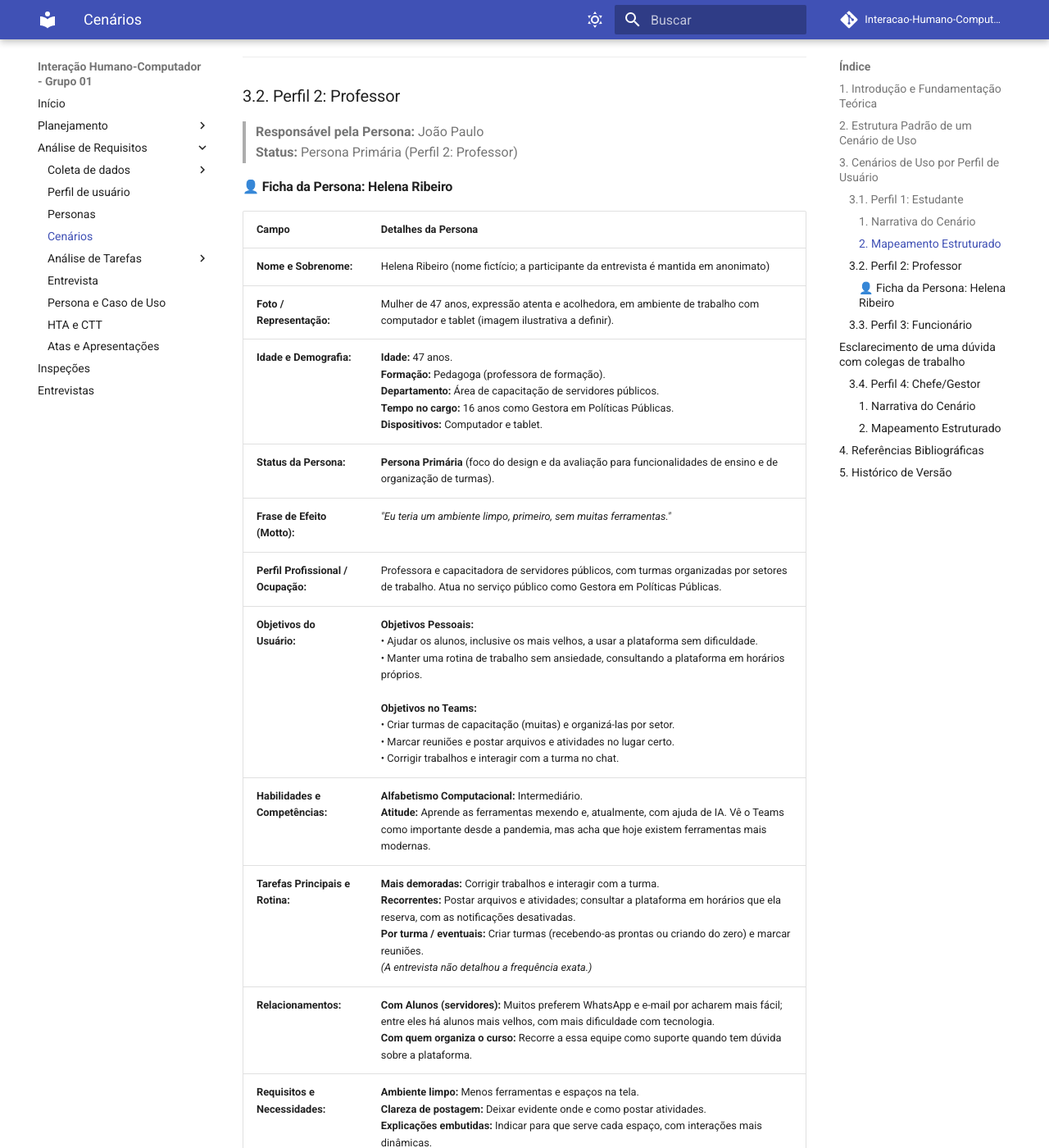
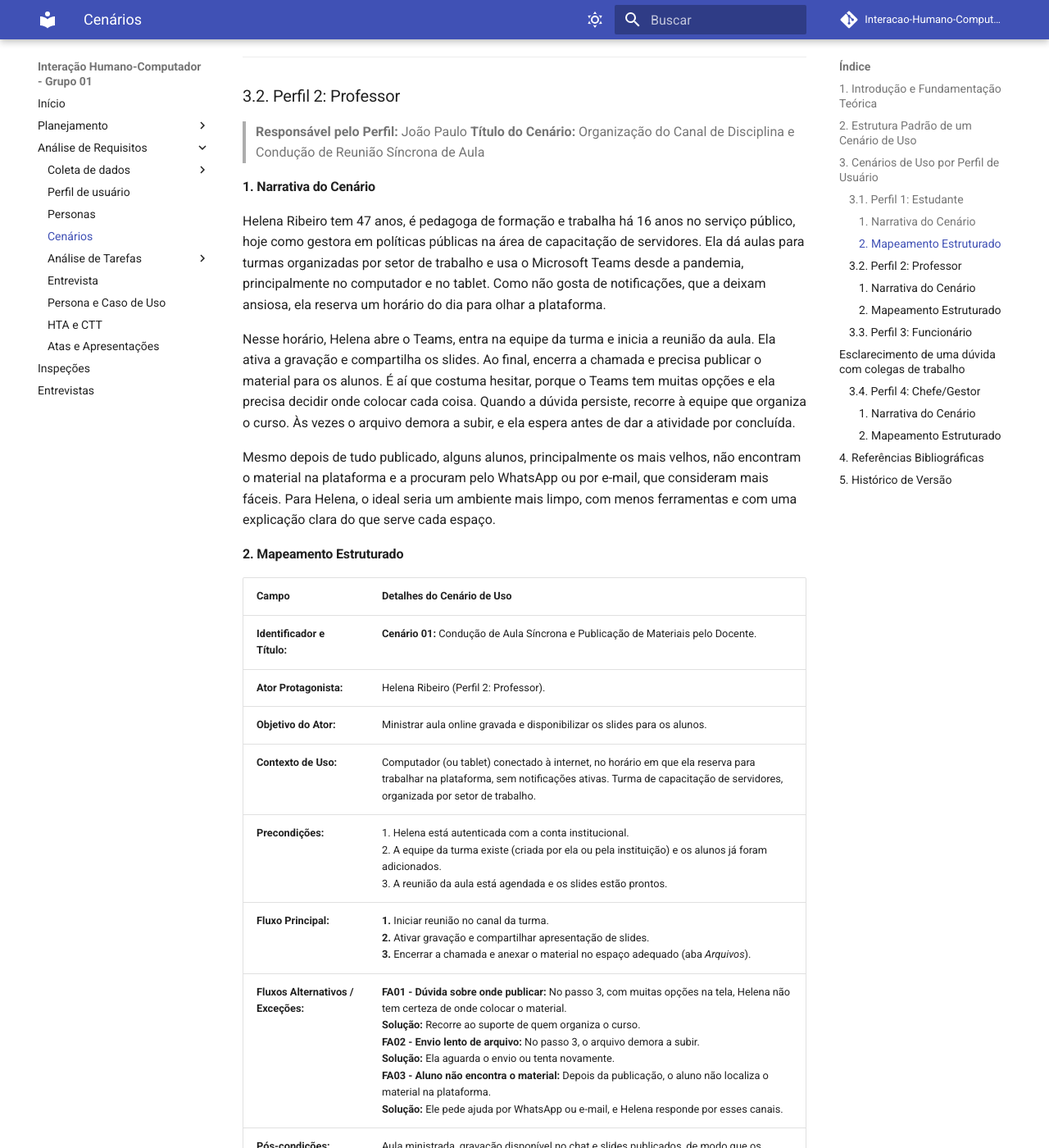
Before and after one commit to Interacao-Humano-Computador/2026.2-Grupo01, an MkDocs documentation site: the page built from docs/analise_de_requisitos/cenarios.md, in a window 1280 px wide and 1400 px high, scrolled down 1897 px. Shown: the whole window at 82% size. Built offline with MkDocs 1.6.1 and Material for MkDocs 9.7.7, drawn with Linux system fonts in a browser that asks for light colours; comment, search, counter and statistics services are not loaded; some of the changed text lies outside the part shown.

Commit message:
Update cenarios.md

```diff
--- a/docs/analise_de_requisitos/cenarios.md
+++ b/docs/analise_de_requisitos/cenarios.md
@@ -51,28 +51,34 @@ ante inserir o texto narrativo em formato de história da persona Estudante]*
 | **Avaliação de IHC:**               | Como a interface confirma ao estudante que a entrega foi concluída com sucesso?                                                                       |
 
 ---
-
 ### 3.2. Perfil 2: Professor
 
-> **Responsável pela Persona:** João Paulo
-> **Status:** Persona Primária (Perfil 2: Professor)
+> **Responsável pelo Perfil:** João Paulo
+> **Título do Cenário:** Organização do Canal de Disciplina e Condução de Reunião Síncrona de Aula
 
-#### 👤 Ficha da Persona: Helena Ribeiro
-| Campo                               | Detalhes da Persona |
-| :---------------------------------- | :------------------ |
-| **Nome e Sobrenome:**               | Helena Ribeiro (nome fictício; a participante da entrevista é mantida em anonimato) |
-| **Foto / Representação:**           | Mulher de 47 anos, expressão atenta e acolhedora, em ambiente de trabalho com computador e tablet (imagem ilustrativa a definir). |
-| **Idade e Demografia:**             | **Idade:** 47 anos.<br>**Formação:** Pedagoga (professora de formação).<br>**Departamento:** Área de capacitação de servidores públicos.<br>**Tempo no cargo:** 16 anos como Gestora em Políticas Públicas.<br>**Dispositivos:** Computador e tablet. |
-| **Status da Persona:**              | **Persona Primária** (foco do design e da avaliação para funcionalidades de ensino e de organização de turmas). |
-| **Frase de Efeito (Motto):**        | *"Eu teria um ambiente limpo, primeiro, sem muitas ferramentas."* |
-| **Perfil Profissional / Ocupação:** | Professora e capacitadora de servidores públicos, com turmas organizadas por setores de trabalho. Atua no serviço público como Gestora em Políticas Públicas. |
-| **Objetivos do Usuário:**           | **Objetivos Pessoais:**<br>• Ajudar os alunos, inclusive os mais velhos, a usar a plataforma sem dificuldade.<br>• Manter uma rotina de trabalho sem ansiedade, consultando a plataforma em horários próprios.<br><br>**Objetivos no Teams:**<br>• Criar turmas de capacitação (muitas) e organizá-las por setor.<br>• Marcar reuniões e postar arquivos e atividades no lugar certo.<br>• Corrigir trabalhos e interagir com a turma no chat. |
-| **Habilidades e Competências:**     | **Alfabetismo Computacional:** Intermediário.<br>**Atitude:** Aprende as ferramentas mexendo e, atualmente, com ajuda de IA. Vê o Teams como importante desde a pandemia, mas acha que hoje existem ferramentas mais modernas. |
-| **Tarefas Principais e Rotina:**    | **Mais demoradas:** Corrigir trabalhos e interagir com a turma.<br>**Recorrentes:** Postar arquivos e atividades; consultar a plataforma em horários que ela reserva, com as notificações desativadas.<br>**Por turma / eventuais:** Criar turmas (recebendo-as prontas ou criando do zero) e marcar reuniões.<br>*(A entrevista não detalhou a frequência exata.)* |
-| **Relacionamentos:**                | **Com Alunos (servidores):** Muitos preferem WhatsApp e e-mail por acharem mais fácil; entre eles há alunos mais velhos, com mais dificuldade com tecnologia.<br>**Com quem organiza o curso:** Recorre a essa equipe como suporte quando tem dúvida sobre a plataforma. |
-| **Requisitos e Necessidades:**      | **Ambiente limpo:** Menos ferramentas e espaços na tela.<br>**Clareza de postagem:** Deixar evidente onde e como postar atividades.<br>**Explicações embutidas:** Indicar para que serve cada espaço, com interações mais dinâmicas.<br>**Envio ágil:** Subida de arquivos mais rápida.<br>**Notificações:** Poder reduzi-las ou desativá-las. |
-| **Frustrações e Gambiarras:**       | **Frustrações:** Não saber em qual espaço colocar cada coisa (tarefa, conversa com o aluno) por causa da quantidade de opções; demora no envio de arquivos; excesso de ferramentas que dificulta o uso pelos alunos; notificações que a deixam ansiosa; dificuldade inicial na pandemia para gravar aulas e colocar material na plataforma.<br>**Soluções de Contorno:** Alunos recorrem ao WhatsApp e ao e-mail porque não encontram as coisas na plataforma; ela conta com o suporte de quem organiza o curso. |
+#### 1. Narrativa do Cenário
 
+Helena Ribeiro tem 47 anos, é pedagoga de formação e trabalha há 16 anos no serviço público, hoje como gestora em políticas públicas na área de capacitação de servidores. Ela dá aulas para turmas organizadas por setor de trabalho e usa o Microsoft Teams desde a pandemia, principalmente no computador e no tablet. Como não gosta de notificações, que a deixam ansiosa, ela reserva um horário do dia para olhar a plataforma.
+
+Nesse horário, Helena abre o Teams, entra na equipe da turma e inicia a reunião da aula. Ela ativa a gravação e compartilha os slides. Ao final, encerra a chamada e precisa publicar o material para os alunos. É aí que costuma hesitar, porque o Teams tem muitas opções e ela precisa decidir onde colocar cada coisa. Quando a dúvida persiste, recorre à equipe que organiza o curso. Às vezes o arquivo demora a subir, e ela espera antes de dar a atividade por concluída.
+
+Mesmo depois de tudo publicado, alguns alunos, principalmente os mais velhos, não encontram o material na plataforma e a procuram pelo WhatsApp ou por e-mail, que consideram mais fáceis. Para Helena, o ideal seria um ambiente mais limpo, com menos ferramentas e com uma explicação clara do que serve cada espaço.
+
+#### 2. Mapeamento Estruturado
+
+| Campo                               | Detalhes do Cenário de Uso |
+| :---------------------------------- | :------------------------- |
+| **Identificador e Título:**         | **Cenário 01:** Condução de Aula Síncrona e Publicação de Materiais pelo Docente. |
+| **Ator Protagonista:**              | Helena Ribeiro (Perfil 2: Professor). |
+| **Objetivo do Ator:**               | Ministrar aula online gravada e disponibilizar os slides para os alunos. |
+| **Contexto de Uso:**                | Computador (ou tablet) conectado à internet, no horário em que ela reserva para trabalhar na plataforma, sem notificações ativas. Turma de capacitação de servidores, organizada por setor de trabalho. |
+| **Precondições:**                   | 1. Helena está autenticada com a conta institucional.<br>2. A equipe da turma existe (criada por ela ou pela instituição) e os alunos já foram adicionados.<br>3. A reunião da aula está agendada e os slides estão prontos. |
+| **Fluxo Principal:**                | **1.** Iniciar reunião no canal da turma.<br>**2.** Ativar gravação e compartilhar apresentação de slides.<br>**3.** Encerrar a chamada e anexar o material no espaço adequado (aba *Arquivos*). |
+| **Fluxos Alternativos / Exceções:** | **FA01 - Dúvida sobre onde publicar:** No passo 3, com muitas opções na tela, Helena não tem certeza de onde colocar o material.<br>**Solução:** Recorre ao suporte de quem organiza o curso.<br>**FA02 - Envio lento de arquivo:** No passo 3, o arquivo demora a subir.<br>**Solução:** Ela aguarda o envio ou tenta novamente.<br>**FA03 - Aluno não encontra o material:** Depois da publicação, o aluno não localiza o material na plataforma.<br>**Solução:** Ele pede ajuda por WhatsApp ou e-mail, e Helena responde por esses canais. |
+| **Pós-condições:**                  | Aula ministrada, gravação disponível no chat e slides publicados, de modo que os alunos consigam localizá-los. |
+| **Avaliação de IHC:**               | O sistema facilita o controle da sala e a gravação sem poluir a visão da apresentação? Fica claro em qual espaço anexar o material? O envio de arquivos mostra o progresso ao usuário? |
+
+---
 ### 3.3. Perfil 3: Funcionário
 
 ## Esclarecimento de uma dúvida com colegas de trabalho
```
